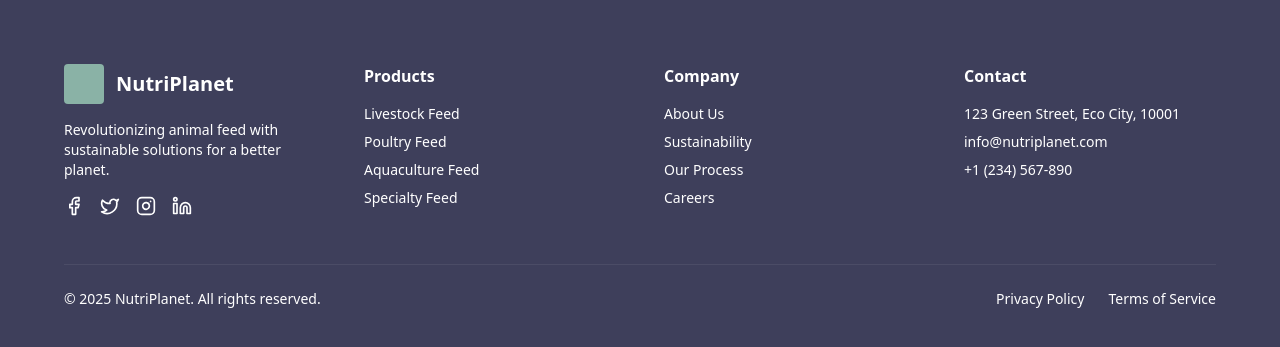
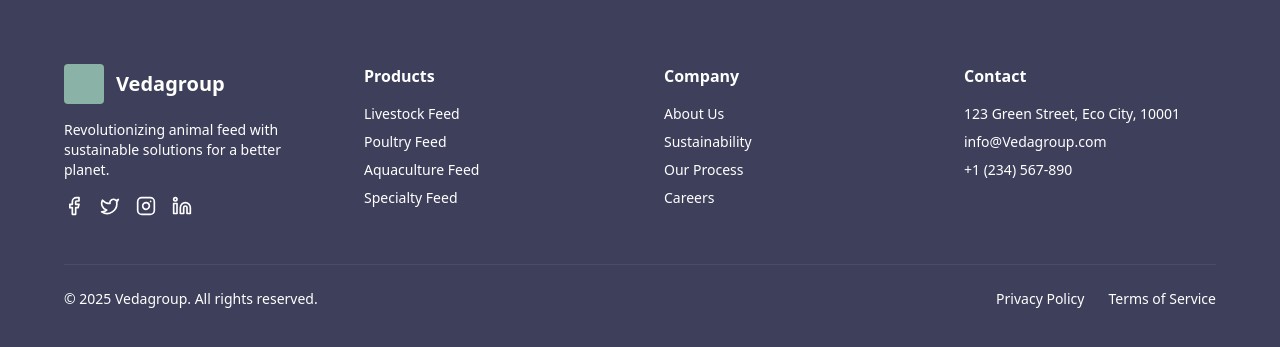
Before and after one commit to gfdshyfyfryffgy/animal-feed, a React (Vite) app: page / in a window 1280 px wide. Shown: the part 5210-5557 px from the top of the page. Built offline with nearby package versions, Linux system fonts and the light colour scheme.

Commit message:
update the name in footer

```diff
--- a/src/components/Footer.jsx
+++ b/src/components/Footer.jsx
@@ -26,7 +26,7 @@ export default function Footer() {
           <div>
             <div className="flex items-center mb-4">
               <div className="w-10 h-10 rounded mr-3" style={{ backgroundColor: '#8AB2A6' }} />
-              <span className="text-xl font-bold text-white">NutriPlanet</span>
+              <span className="text-xl font-bold text-white">Vedagroup</span>
             </div>
             <p className="text-sm mb-4">
               Revolutionizing animal feed with sustainable solutions for a better planet.
@@ -81,7 +81,7 @@ export default function Footer() {
             <p className="text-sm">123 Green Street, Eco City, 10001</p>
             <p className="text-sm mt-2">
               <a href="mailto:info@nutriplanet.com" className="hover:text-white">
-                info@nutriplanet.com
+                info@Vedagroup.com
               </a>
             </p>
             <p className="text-sm mt-2">
@@ -94,7 +94,7 @@ export default function Footer() {
 
         {/* Bottom Bar */}
         <div className="border-t border-[#4B4C66] mt-12 pt-6 flex flex-col md:flex-row items-center justify-between text-sm text-[#fff]">
-          <p>&copy; 2025 NutriPlanet. All rights reserved.</p>
+          <p>&copy; 2025 Vedagroup. All rights reserved.</p>
           <div className="space-x-6 mt-4 md:mt-0">
             <Link to="/privacy" className="hover:text-white cursor-pointer">Privacy Policy</Link>
             <Link to="/terms" className="hover:text-white cursor-pointer">Terms of Service</Link>
```
